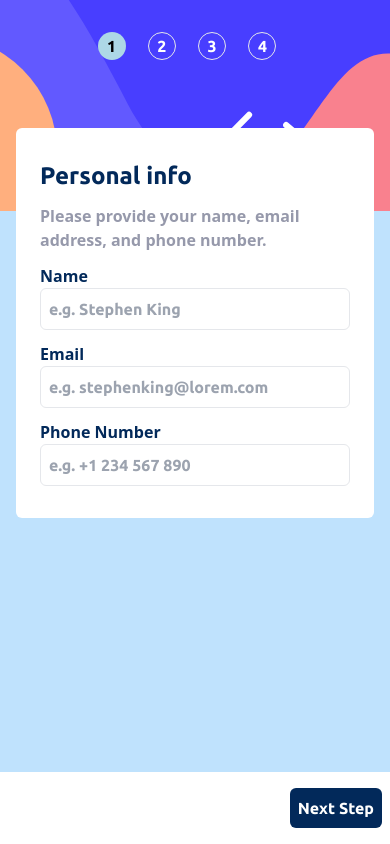
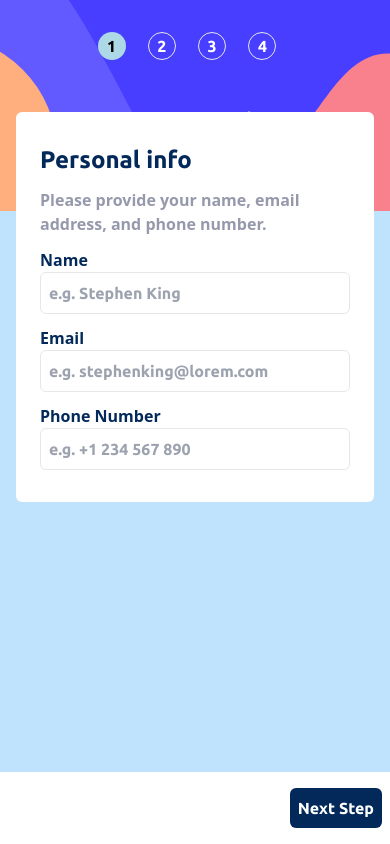
Before and after one commit to Boyutife/multi-page-form-02, a website: page index.html in a window 390 px wide. Drawn offline with Linux system fonts and the light colour scheme.

Commit message:
adjusted the form container to top-28

```diff
--- a/index.html
+++ b/index.html
@@ -54,7 +54,7 @@
       </nav>
   </aside>
 
-  <form class="personal_info_form container bg-white w-11/12 rounded-md py-8 px-6 absolute top-32 left-4 md:static md:px-16">
+  <form class="personal_info_form container bg-white w-11/12 rounded-md py-8 px-6 absolute top-28 left-4 md:static md:px-16">
     <h1 class="text-2xl mb-3 text-MarineBlue md:text-3xl">Personal info</h1>
     <p class="text-CoolGray font-sans font-semibold">Please provide your name, email address, and phone number.</p>
 
```
Also changed, not shown: selectplan.html (+1 -1 lines), dist/output.css.
